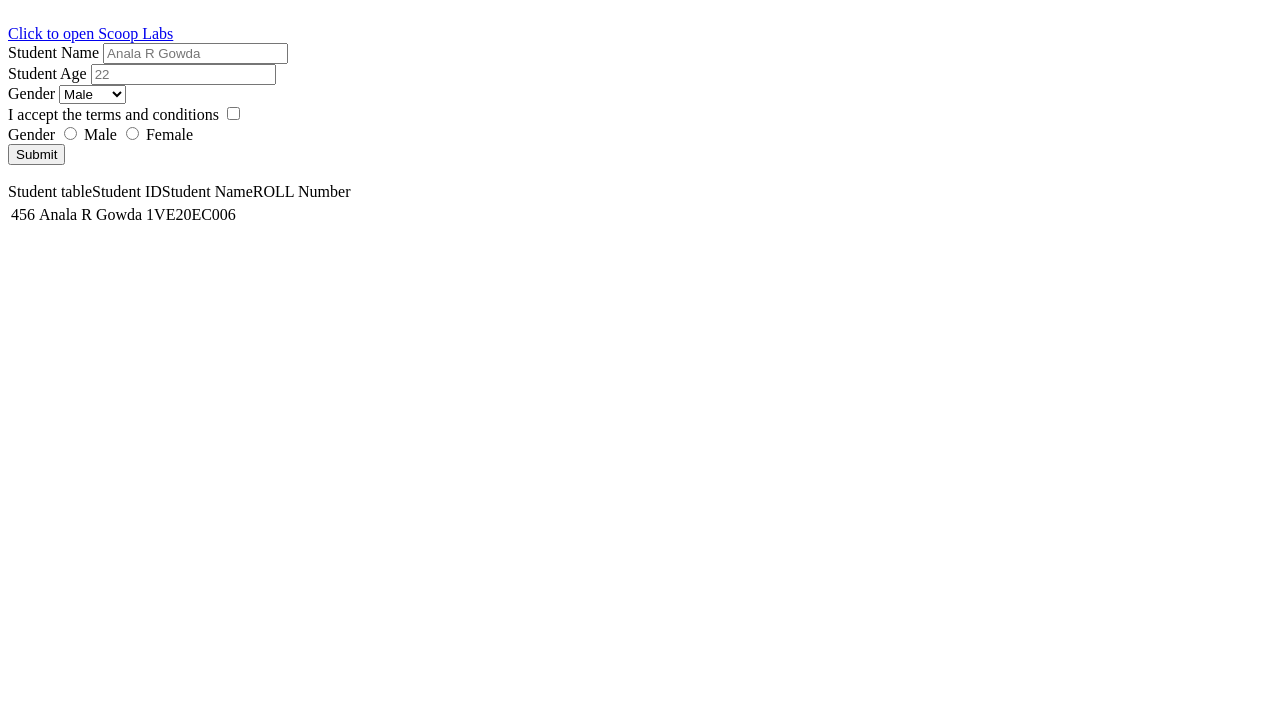
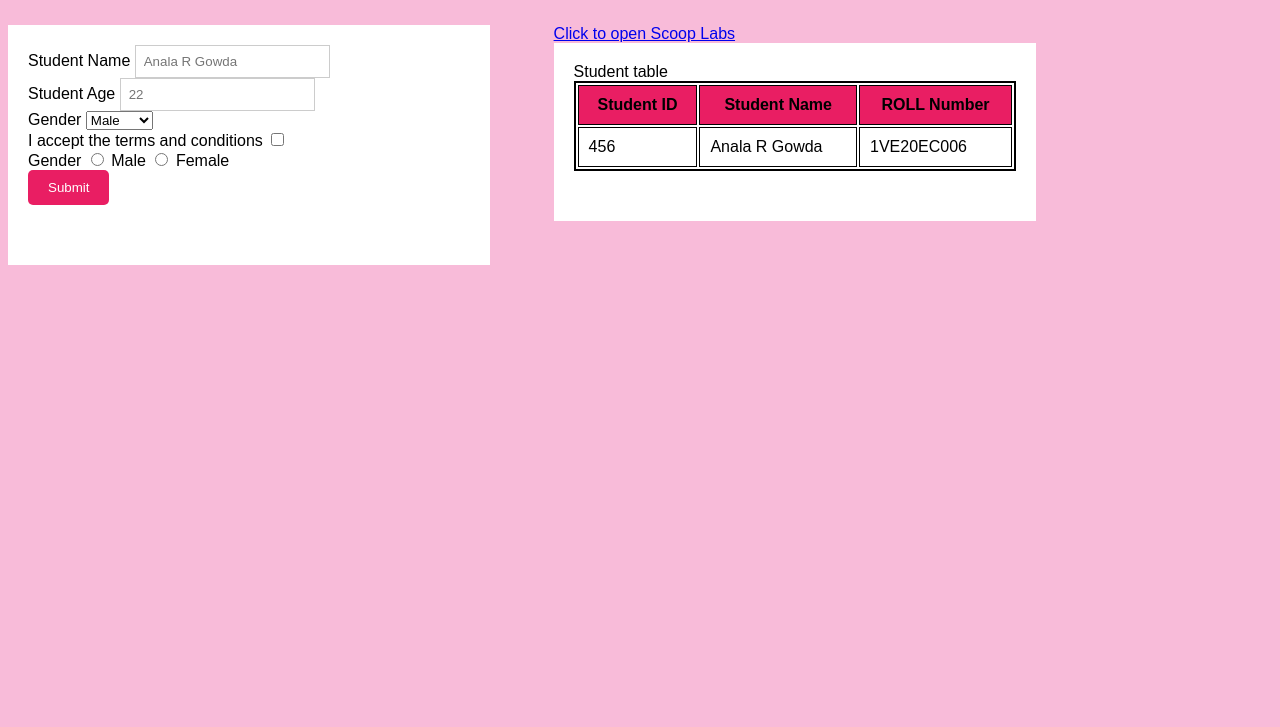
Before and after one commit to analargowda26/mini-project-form-table, a plain HTML site: page Index.html in a window 1280 px wide. Shown: the part 73-800 px from the top of the page. Drawn offline with Linux system fonts and the light colour scheme.

Commit message:
first commit

```diff
--- a/Index.html
+++ b/Index.html
@@ -3,13 +3,56 @@
 <head>
     <meta charset="UTF-8">
     <meta name="viewport" content="width=device-width, initial-scale=1.0">
-    <title>Mini projet</title>
+    <style>
+        body{
+            font-family:arial, sans-serif;
+            background-color: #f8bbd9;
+        }
+        title{
+            font-size: x-large;
+        }
+        table{
+            width: 100%;
+            border: 2px solid black;
+        }
+        th , td{
+            padding:10px;
+            border: 1px solid black;
+        }
+        th{
+            background-color: #e91e63;
+        }
+        input{
+            padding:8px; border:1px solid #ccc;
+        }
+        button{
+            background-color: #e91e63; color:white; padding: 10px 20px; border:none; border-radius:5px;
+        }
+        form{
+            margin-bottom: 40px;
+            background-color: white;
+        }
+        table{
+            margin-bottom: 30px;
+            background-color: white;
+        }
+        section{
+            margin-bottom:30px;
+            background-color: white;
+            padding:20px;
+            float:left;
+            width:35%;
+            margin-right: 5%;
+        }
+
+    </style>
+    <title style="font-size: large;">Mini projet</title>
 </head>
 <body>
     <h1>Student Management system</h1>
     <br>
     <a href="https://scooplabs.in">Click to open Scoop Labs</a>
-    <div class="Form">
+    <section class="form">
             <form>
                 <label>Student Name</label>
                 <input type="text" placeholder="Anala R Gowda">
@@ -34,15 +77,15 @@
               <br>
               <button>Submit</button>
             </form>
-            </div>
+        </section>
             <br>
-            <div>
+            <section class="table">
                 <table>
                     <label>Student table</label>
                     <tr>
-                        <thead>Student ID</thead>
-                        <thead>Student Name</thead>
-                        <thead>ROLL Number</thead>
+                        <th>Student ID</th>
+                        <th>Student Name</th>
+                        <th>ROLL Number</th>
                     </tr>
                     <tr>
                         <td>456</td>
@@ -50,7 +93,7 @@
                         <td>1VE20EC006</td>
                     </tr>
                 </table>
-            </div>
+            </section>
 
 </body>
 </html>
```
Also changed, not shown: 2.Assignment.html (added, +17 -0 lines), 1.Asiignment.html (renamed from Asiignment.html).
